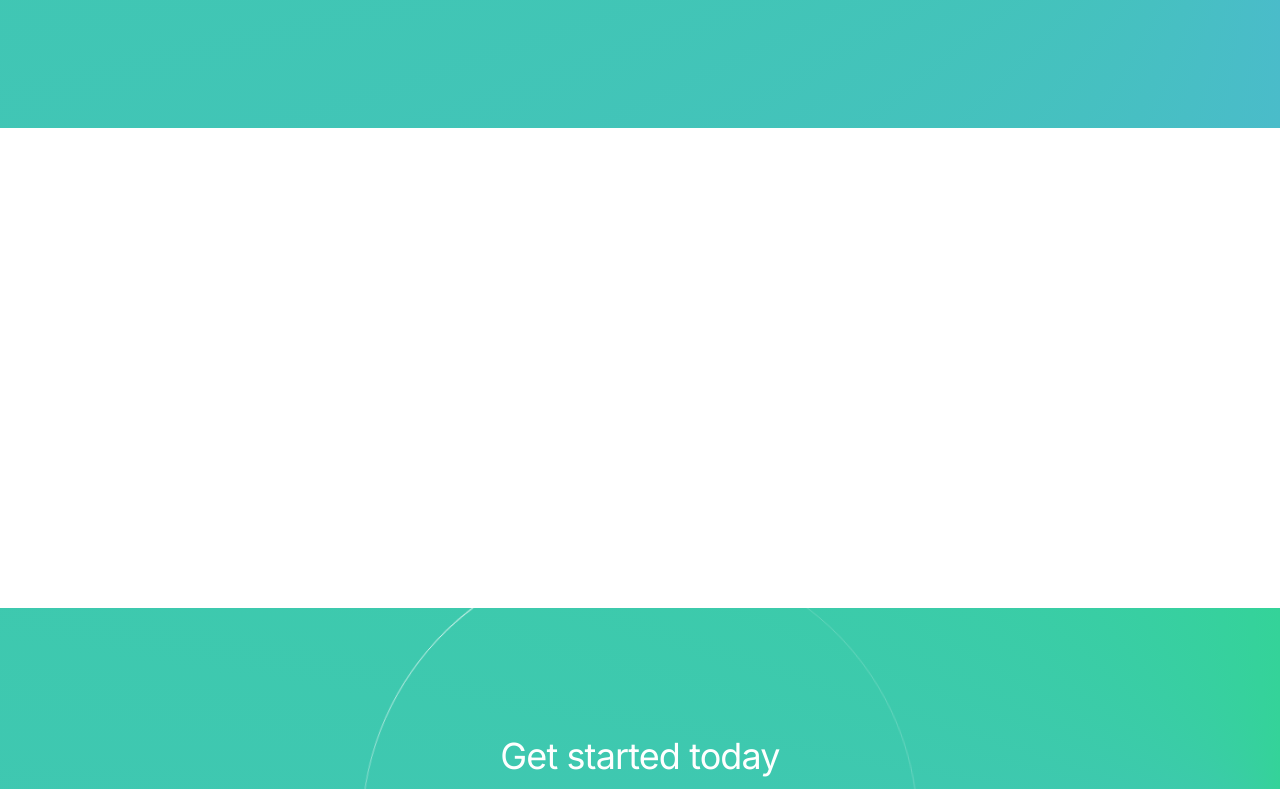
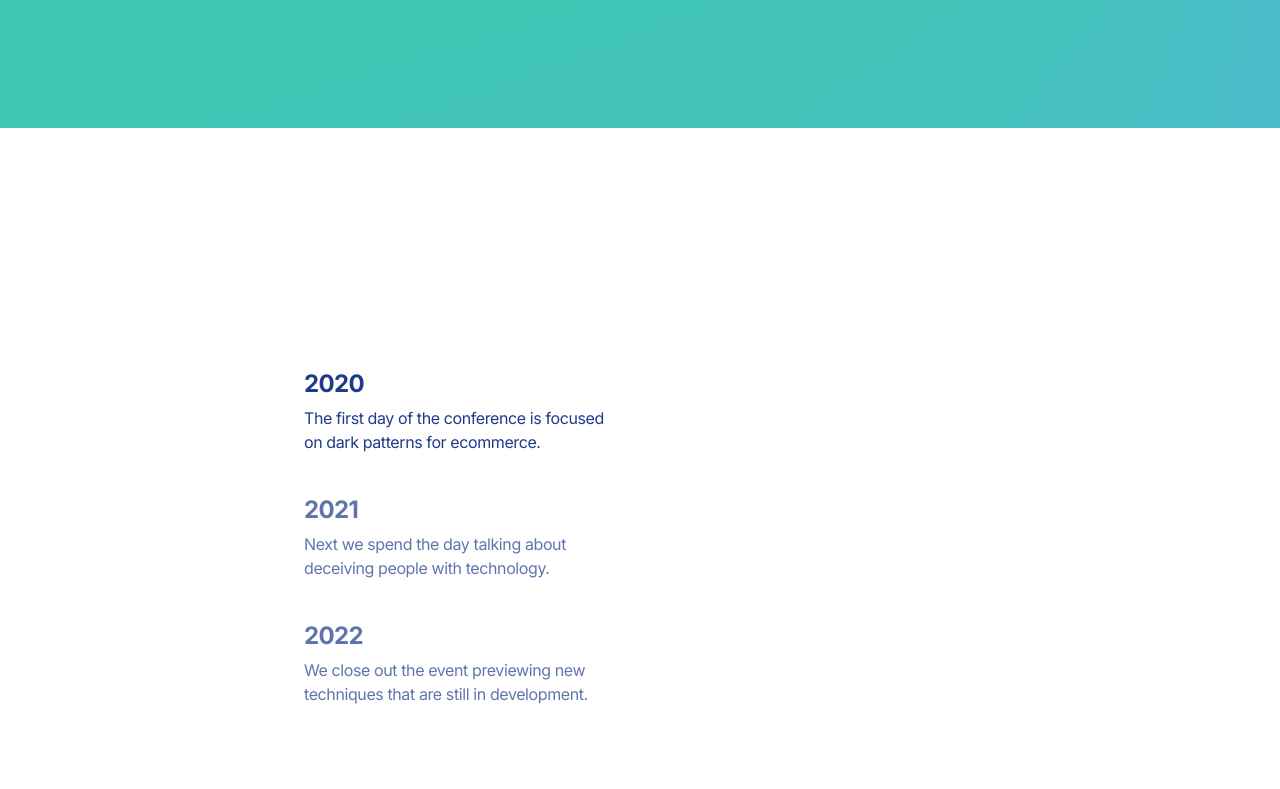
Before and after one commit to Anthonykgg/pharma_website, a Next.js app: page / in a window 1280 px wide. Shown: the part 1540-2329 px from the top of the page. Built offline with nearby package versions, Linux system fonts and the light colour scheme.

Commit message:
Add blank to Contact

```diff
--- a/pages/index.js
+++ b/pages/index.js
@@ -44,7 +44,8 @@ export default function Home() {
             </h2>
             <p class="mt-4 text-lg tracking-tight text-white sm:max-w-[80%]">
               Make sure to visit{" "}
-              <a class="underline"
+              <a
+                class="underline"
                 target="_blank"
                 rel="noreferrer"
                 href="http://www.amcpwesternu.weebly.com"
@@ -64,9 +65,10 @@ export default function Home() {
           </div>
           <div class="lg:max-w-[45%]">
             <a
-            href="http://www.amcpwesternu.weebly.com"
-            target="_blank"
-                rel="noreferrer">
+              href="http://www.amcpwesternu.weebly.com"
+              target="_blank"
+              rel="noreferrer"
+            >
               <Image
                 src="/amcp_website.png"
                 alt="AMCP Website"
@@ -77,15 +79,82 @@ export default function Home() {
           </div>
         </div>
       </section>
-      <section id="research committee" class="py-60 flex flex-col py-40 px-[10%]">
-        <div class=""></div>
+      <section
+        id="research committee"
+        class="py-60 flex grid-cols-1 py-40 px-[10%]">
+        <div class="mx-auto max-w-7xl px-4 sm:px-6 lg:px-8 relative">
+          <div class="mx-auto grid max-w-2xl grid-cols-1 gap-y-6 sm:grid-cols-2">
+            <div
+              class="-mx-4 flex gap-x-4 gap-y-10 overflow-x-auto pl-4 pb-4 sm:mx-0 sm:flex-col sm:pb-0 sm:pl-0 sm:pr-8"
+              aria-orientation="vertical">
+              <div class="relative w-3/4 flex-row pr-4 sm:w-auto sm:pr-0">
+                <h3 class="text-2xl font-bold tracking-tight text-blue-900">
+                  2020
+                </h3>
+                <p class="mt-1.5 text-base tracking-tight text-blue-900">
+                  The first day of the conference is focused on dark patterns
+                  for ecommerce.
+                </p>
+              </div>
+              <div class="relative w-3/4 flex-row pr-4 sm:w-auto sm:pr-0 opacity-70">
+                <h3 class="text-2xl font-bold tracking-tight text-blue-900">
+                  2021
+                </h3>
+                <p class="mt-1.5 text-base tracking-tight text-blue-900">
+                  Next we spend the day talking about deceiving people with
+                  technology.
+                </p>
+              </div>
+              <div class="relative w-3/4 flex-row pr-4 sm:w-auto sm:pr-0 opacity-70">
+                <h3 class="text-2xl font-bold tracking-tight text-blue-900">
+                  2022
+                </h3>
+                <p class="mt-1.5 text-base tracking-tight text-blue-900">
+                  We close out the event previewing new techniques that are
+                  still in development.
+                </p>
+              </div>
+            </div>
+          </div>
+        </div>
       </section>
       <section
         id="contact-us"
         class="relative overflow-hidden py-32 bg-[conic-gradient(at_right,_var(--tw-gradient-stops))] from-blue-400 to-emerald-400"
       >
         <div class="absolute top-1/2 left-20 -translate-y-1/2 sm:left-1/2 sm:-translate-x-1/2">
-          <svg viewBox="0 0 558 558" width="558" height="558" fill="none" aria-hidden="true" class="animate-spin-slow"><defs><linearGradient id=":R1hm:" x1="79" y1="16" x2="105" y2="237" gradientUnits="userSpaceOnUse"><stop stopColor="#fff"></stop><stop offset="1" stopColor="#fff" stopOpacity="0"></stop></linearGradient></defs><path opacity=".2" d="M1 279C1 125.465 125.465 1 279 1s278 124.465 278 278-124.465 278-278 278S1 432.535 1 279Z" stroke="#fff"></path><path d="M1 279C1 125.465 125.465 1 279 1" stroke="url(#:R1hm:)" strokeLinecap="round"></path></svg>
+          <svg
+            viewBox="0 0 558 558"
+            width="558"
+            height="558"
+            fill="none"
+            aria-hidden="true"
+            class="animate-spin-slow"
+          >
+            <defs>
+              <linearGradient
+                id=":R1hm:"
+                x1="79"
+                y1="16"
+                x2="105"
+                y2="237"
+                gradientUnits="userSpaceOnUse"
+              >
+                <stop stopColor="#fff"></stop>
+                <stop offset="1" stopColor="#fff" stopOpacity="0"></stop>
+              </linearGradient>
+            </defs>
+            <path
+              opacity=".2"
+              d="M1 279C1 125.465 125.465 1 279 1s278 124.465 278 278-124.465 278-278 278S1 432.535 1 279Z"
+              stroke="#fff"
+            ></path>
+            <path
+              d="M1 279C1 125.465 125.465 1 279 1"
+              stroke="url(#:R1hm:)"
+              strokeLinecap="round"
+            ></path>
+          </svg>
         </div>
         <div class="py-30 mx-auto max-w-7xl px-4 sm:px-6 lg:px-8 relative">
           <div class="mx-auto max-w-lg text-center">
@@ -99,6 +168,8 @@ export default function Home() {
             <a
               class="group inline-flex items-center justify-center rounded-full py-2 px-4 text-sm font-small font-semibold focus:outline-none focus-visible:outline-2 focus-visible:outline-offset-2 bg-white text-slate-900 hover:bg-blue-50 active:bg-blue-200 active:text-slate-600 focus-visible:outline-white mt-10"
               href="/register"
+              target="_blank"
+              rel="noreferrer"
             >
               Contact Us
             </a>
--- a/tailwind.config.js
+++ b/tailwind.config.js
@@ -9,8 +9,8 @@ module.exports = {
         Inter: ["Inter", ...defaultTheme.fontFamily.sans],
       },
       animation: {
-        'spin-slow': 'spin 3s linear infinite',
-      }
+        "spin-slow": "spin 3s linear infinite",
+      },
     },
   },
   plugins: [],
```
